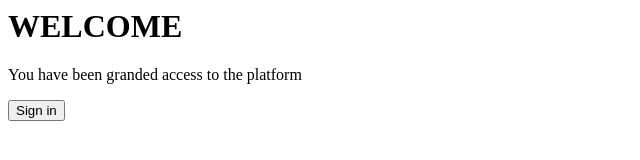
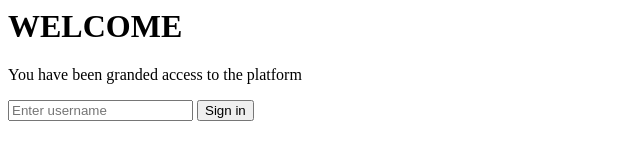
Before and after one commit to ramajeyam-mediwave/my-first-website, a plain HTML site: page Buttons/index.html in a window 1280 px wide. Shown: the whole page, without its empty margins (0-640 px from the left). Drawn offline with Linux system fonts and the light colour scheme.

Commit message:
Adding the input tag to the code

```diff
--- a/Buttons/index.html
+++ b/Buttons/index.html
@@ -1,3 +1,5 @@
 <h1>WELCOME</h1>
 <p>You have been granded access to the platform</p>
+<input type="text" placeholder="Enter username " />
+<inout type="password" placeholder="Enter password" />
 <button>Sign in</button>
```
